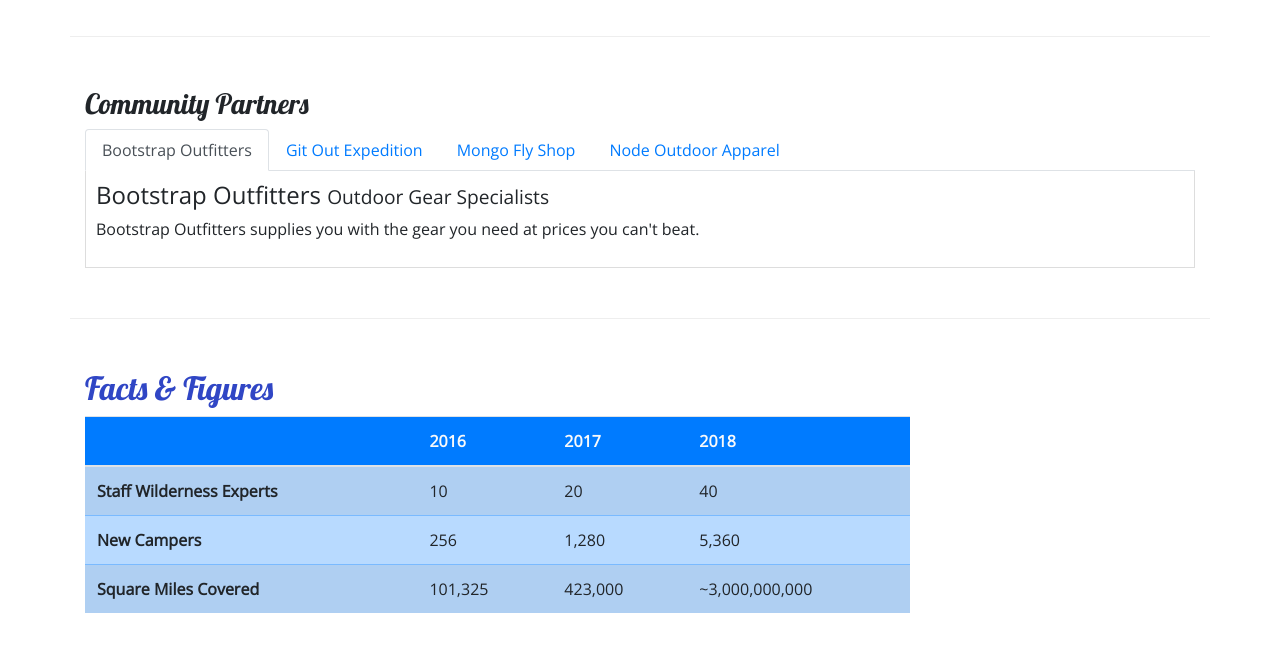
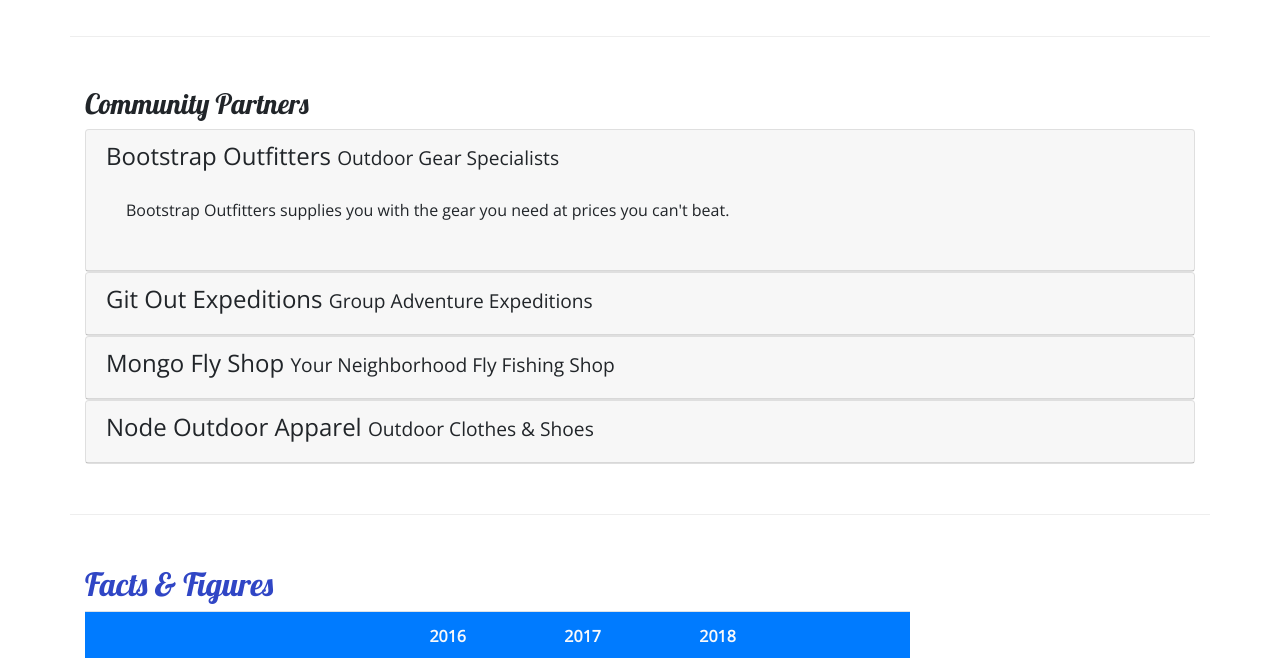
Before and after one commit to Scarfaceoge/git-test, a website: page aboutus.html in a window 1280 px wide. Shown: the part 790-1448 px from the top of the page. Drawn offline with nearby package versions, Linux system fonts and the light colour scheme.

Commit message:
Accordion

```diff
--- a/aboutus.html
+++ b/aboutus.html
@@ -101,36 +101,67 @@
         <div class="row row-content">
             <div class="col">
                 <h3>Community Partners</h3>
-                <ul class="nav nav-tabs">
-                    <li class="nav-item">
-                        <a class="nav-link active" href="#bootstrap" role="tab" data-toggle="tab">Bootstrap Outfitters</a>
-                    </li>
-                    <li class="nav-item">
-                        <a class="nav-link" href="#git" role="tab" data-toggle="tab">Git Out Expedition</a>
-                    </li>
-                    <li class="nav-item">
-                        <a class="nav-link" href="#mongo" role="tab" data-toggle="tab">Mongo Fly Shop</a>
-                    </li>
-                    <li class="nav-item">
-                        <a class="nav-link" href="#node" role="tab" data-toggle="tab">Node Outdoor Apparel</a>
-                    </li>
-                </ul>
-                <div class="tab-content">
-                    <div role="tabpanel" class="tab-pane fade show active" id="bootstrap">
-                        <h4>Bootstrap Outfitters <small>Outdoor Gear Specialists</small></h4>
-                        <p class="d-none d-sm-block">Bootstrap Outfitters supplies you with the gear you need at prices you can't beat.</p>
+
+                <div id="accordion">
+                    <div class="card">
+                        <div role="tab" class="card-header">
+                            <h4>
+                                <a data-toggle="collapse" data-target="#bootstrap">
+                                    Bootstrap Outfitters <small>Outdoor Gear Specialists</small>
+                                </a>
+                            </h4>
+
+                            <div class="collapse show" id="bootstrap" data-parent="#accordion">
+                                <div class="card-body">
+                                    <p class="d-none d-sm-block">Bootstrap Outfitters supplies you with the gear you need at prices you can't beat.</p>
+
+                                </div>
+                            </div>
+                        </div>
+
                     </div>
-                    <div role="tabpanel" class="tab-pane fade" id="git">
-                        <h4>Git Out Expeditions <small>Group Adventure Expeditions</small></h4>
-                        <p class="d-none d-sm-block">Join Git Out Expeditions to explore new horizons with a group of other adventurers!</p>
+                    <div class="card">
+                        <div role="tab" class="card-header">
+                            <h4>
+                                <a class="collapsed" data-toggle="collapse" data-target="#git">
+                                    Git Out Expeditions <small>Group Adventure Expeditions</small>
+                                </a>
+                            </h4>
+                            <div class="collapse" id="git" data-parent="#accordion">
+                                <div class="card-body">
+                                    <p class="d-none d-sm-block">Join Git Out Expeditions to explore new horizons with a group of other adventurers!</p>
+                                </div>
+                            </div>
+                        </div>
+
                     </div>
-                    <div role="tabpanel" class="tab-pane fade" id="mongo">
-                        <h4>Mongo Fly Shop <small>Your Neighborhood Fly Fishing Shop</small></h4>
-                        <p class="d-none d-sm-block">Need a new fishing pole, a tacklebox, or flies of all kinds? Stop by Mongo Fly Shop.</p>
+                    <div class="card">
+                        <div role="tab" class="card-header">
+                            <h4>
+                                <a class="collapsed" data-toggle="collapse" data-target="#mongo">
+                                    Mongo Fly Shop <small>Your Neighborhood Fly Fishing Shop</small>
+                                </a>
+                            </h4>
+                            <div class="collapse" id="mongo" data-parent="#accordion">
+                                <div class="card-body" >
+                                    <p class="d-none d-sm-block">Need a new fishing pole, a tacklebox, or flies of all kinds? Stop by Mongo Fly Shop.</p>
+                                </div>
+                            </div>
+                        </div>
                     </div>
-                    <div role="tabpanel" class="tab-pane fade" id="node">
-                        <h4>Node Outdoor Apparel <small>Outdoor Clothes & Shoes</small></h4>
-                        <p class="d-none d-sm-block">From polar fleeces to swimsuits, hiking boots to waders, a visit to Node will be sure to get you covered.</p>
+                    <div class="card">
+                        <div role="tab" class="card-header">
+                            <h4>
+                                <a class="collapsed" data-toggle="collapse" data-target="#node">
+                                    Node Outdoor Apparel <small>Outdoor Clothes & Shoes</small>
+                                </a>
+                            </h4>
+                            <div class="collapse" id="node" data-parent="#accordion">
+                                <div class="card-body">
+                                    <p class="d-none d-sm-block">From polar fleeces to swimsuits, hiking boots to waders, a visit to Node will be sure to get you covered.</p>
+                                </div>
+                            </div>
+                        </div>
                     </div>
                 </div>
             </div>
--- a/css/styles.css
+++ b/css/styles.css
@@ -35,8 +35,8 @@
 .navbar{
     background-color: #901CAD
 }
-.tab-content{
-    border: 1px solid #DDD;
-    border-top: none;
-    padding: 10px;
+
+a, a:hover, a:active{
+    color: inherit;
+    text-decoration: none;
 }
```
